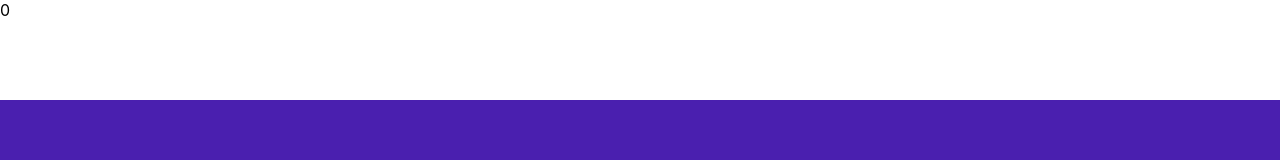
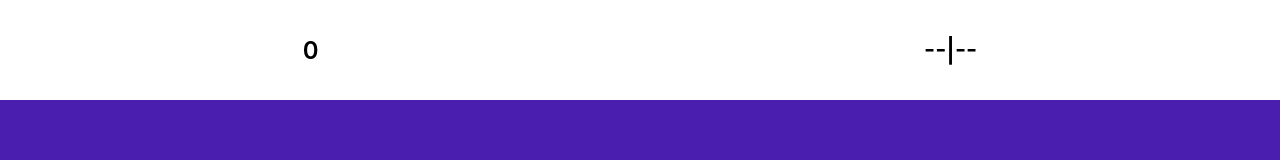
Before and after one commit to Betrayer/clicker, a React (Create React App) app: page / in a window 1280 px wide. Shown: the top 160 px of the page. Built offline with nearby package versions, Linux system fonts and the light colour scheme.

Commit message:
target refresher code changed, logic migrated

```diff
--- a/src/App.tsx
+++ b/src/App.tsx
@@ -1,14 +1,13 @@
 import React, { FC } from 'react';
-import Header from './components/Header/Header';
-import Field from './components/Field/Field';
+
+import Main from './components/Main/Main';
 import { Provider } from 'react-redux';
 import { store } from './redux/store';
 
 const App: FC = () => {
 	return (
 		<Provider store={store}>
-			<Header />
-			<Field />
+			<Main />
 		</Provider>
 	);
 };
--- a/src/components/Field/Field.tsx
+++ b/src/components/Field/Field.tsx
@@ -9,66 +9,32 @@ import { incrementScore } from '../../redux/reducers/score';
 import { useDimensions } from '../../hooks/useDimensions';
 import { useDispatch } from 'react-redux';
 
-const Field: FC = () => {
+interface IField {
+	refresh: (fn: () => void, delay: number) => void;
+}
+
+const Field: FC<IField> = ({ refresh }) => {
 	const { dimensions } = useDimensions();
 
 	const dispatch = useDispatch();
 
-	const [remainingTime, setRemainingTime] = useState<number | null>(null);
-	const [intervalId, setIntervalId] = useState<NodeJS.Timeout | null>(null);
+	const minHeight = 100;
+	const maxHeight = dimensions.height - 100;
+	const minWidth = 0;
+	const maxWidth = dimensions.width - 100;
+
 	const [coordinates, setCoordinates] = useState<ICoordinates>({
 		top: 0,
 		left: 0,
 	});
-
-	// const [debouncedFunction, setDebouncedFunction] =
-	// 	useState<NodeJS.Timeout | null>(null);
-
-	const debounce = (fn: () => void, delay: number) => {
-		// if (debouncedFunction) {
-		// 	clearTimeout(debouncedFunction);
-		// }
-		// const timeoutId = setTimeout(() => {
-		// 	fn();
-		// }, delay);
-		// setDebouncedFunction(timeoutId);
-		// =-=-=-=-=-=-=-=-=-=-=-=-=-=-=-=-=-=-=-=-=-=-=-=-=-=-=-=-=-=-=-=-=-=-=-=-=-=-=-=-
-		// setRemainingTime(delay);
-		if (intervalId) {
-			clearInterval(intervalId as NodeJS.Timeout);
-		}
-
-		const startTime = Date.now();
-		const timeoutId = setInterval(() => {
-			const elapsedTime = Date.now() - startTime;
-			const remaining = Math.max(0, delay - elapsedTime);
-			setRemainingTime(remaining / 1000);
-
-			if (remaining === 0) {
-				if (intervalId) {
-					clearInterval(intervalId as NodeJS.Timeout);
-				}
-				fn();
-				setRemainingTime(null);
-			}
-		}, 100); // Обновляем каждую секунду
-
-		setIntervalId(timeoutId);
-		setRemainingTime(delay / 1000); // Устанавливаем начальное время
-	};
 
 	const handle = () => {
 		console.log('Функция выполнена');
 	};
 
 	const handleButton = () => {
-		debounce(handle, 2000);
+		refresh(handle, 2000);
 	};
-
-	const minHeight = 100;
-	const maxHeight = dimensions.height - 100;
-	const minWidth = 0;
-	const maxWidth = dimensions.width - 100;
 
 	useEffect(() => {
 		randomCoordinates();
@@ -91,9 +57,6 @@ const Field: FC = () => {
 
 	return (
 		<section className='field'>
-			<span>
-				{remainingTime !== null ? remainingTime.toFixed(1) : `--|--`}
-			</span>
 			<Target coordinates={coordinates} handleClick={handleClick} />
 		</section>
 	);
--- a/src/components/Header/Header.tsx
+++ b/src/components/Header/Header.tsx
@@ -4,13 +4,20 @@ import React, { FC } from 'react';
 
 import { useAppSelector } from '../../hooks/useAppSelector';
 
-const Header: FC = () => {
+interface IHeader {
+	remainingTime: number | null;
+}
+
+const Header: FC<IHeader> = ({ remainingTime }) => {
 	const score = useAppSelector((state) => state.scoreSlice.score);
 
 	return (
 		<header className='header'>
 			<div className='header__wrapper'>
 				<span>{score}</span>
+				<span>
+					{remainingTime ? remainingTime.toFixed(1) : '--|--'}
+				</span>
 			</div>
 		</header>
 	);
--- a/src/components/Header/index.scss
+++ b/src/components/Header/index.scss
@@ -4,5 +4,17 @@
 	position: fixed;
 	height: variables.$headerHeight;
 	width: 100%;
-    background-color: #fff;
+	background-color: #fff;
+
+	&__wrapper {
+		display: flex;
+		height: 100%;
+		justify-content: space-around;
+		align-items: center;
+	}
+
+	span {
+		font-size: 24px;
+		font-weight: 600;
+	}
 }
--- /dev/null
+++ b/src/components/Main/Main.tsx
@@ -0,0 +1,18 @@
+import React, { FC } from 'react';
+
+import Field from '../Field/Field';
+import Header from '../Header/Header';
+import { useTargetRefresh } from '../../hooks/useTargetRefresh';
+
+const Main: FC = () => {
+	const { refresh, remainingTime } = useTargetRefresh();
+
+	return (
+		<>
+			<Header remainingTime={remainingTime} />
+			<Field refresh={refresh} />
+		</>
+	);
+};
+
+export default Main;
--- a/src/components/Target/Target.tsx
+++ b/src/components/Target/Target.tsx
@@ -1,9 +1,10 @@
 import './index.scss';
 
-import React, { FC } from 'react';
+import React, { FC, useRef } from 'react';
 
 import { ICoordinates } from '../../types/Target';
 import targetSize from '../../variables/_target.module.scss';
+import { useDetect } from '../../hooks/useDetect';
 
 interface ITarget {
 	coordinates: ICoordinates;
@@ -11,8 +12,15 @@ interface ITarget {
 }
 
 const Target: FC<ITarget> = ({ coordinates, handleClick }) => {
+	const targetRef = useRef(null);
+
+	const { isMissed } = useDetect(targetRef);
+
+	console.log(isMissed);
+
 	return (
 		<div
+			ref={targetRef}
 			className='target'
 			style={{
 				top: coordinates.top,
--- a/src/components/Target/index.scss
+++ b/src/components/Target/index.scss
@@ -9,18 +9,20 @@
 }
 
 .target {
-	background-color: #4a1f1d;
+	background-color: #5da21c;
 	position: absolute;
 	cursor: default;
 	border-radius: 100%;
 	display: flex;
 	justify-content: center;
 	align-items: center;
-	-webkit-user-select: none;
-	-ms-user-select: none;
-	user-select: none;
 
-	animation-name: shrink;
-	animation-duration: 2000ms;
+	&__target {
+		@extend .target;
+		background-color: #d51919;
+	}
+
+	// animation-name: shrink;
+	// animation-duration: 2000ms;
 	// animation-fill-mode: forwards;
 }
--- /dev/null
+++ b/src/hooks/useDetect.ts
@@ -0,0 +1,27 @@
+import { useEffect, useState } from 'react';
+
+interface IUseDetect {
+	isMissed: boolean;
+}
+
+export const useDetect = (ref: React.RefObject<HTMLElement>): IUseDetect => {
+	const [isMissed, setIsMissed] = useState(false);
+
+	useEffect(() => {
+		const handleClickOutside = (event: MouseEvent) => {
+			if (ref.current && !ref.current.contains(event.target as Node)) {
+				setIsMissed(true);
+			}
+		};
+
+		document.addEventListener('mousedown', handleClickOutside);
+
+		return () => {
+			document.removeEventListener('mousedown', handleClickOutside);
+		};
+	}, [ref]);
+
+	return {
+		isMissed,
+	};
+};
--- /dev/null
+++ b/src/hooks/useTargetRefresh.ts
@@ -0,0 +1,38 @@
+import { useState } from 'react';
+
+export interface IUseTargetRefresh {
+	refresh: (fn: () => void, delay: number) => void;
+	remainingTime: number | null;
+}
+
+export const useTargetRefresh = (): IUseTargetRefresh => {
+	const [intervalId, setIntervalId] = useState<NodeJS.Timeout | null>(null);
+	const [remainingTime, setRemainingTime] = useState<number | null>(null);
+
+	const refresh = (fn: () => void, delay: number) => {
+		if (intervalId) {
+			clearInterval(intervalId as NodeJS.Timeout);
+		}
+
+		const startTime = Date.now();
+		const timeoutId = setInterval(() => {
+			const elapsedTime = Date.now() - startTime;
+			const remaining = Math.max(0, delay - elapsedTime);
+			setRemainingTime(remaining / 1000);
+
+			if (remaining === 0) {
+				clearInterval(timeoutId);
+				setRemainingTime(null);
+				fn();
+			}
+		}, 100);
+
+		setIntervalId(timeoutId);
+		setRemainingTime(delay / 1000);
+	};
+
+	return {
+		refresh,
+		remainingTime,
+	};
+};
--- a/src/index.css
+++ b/src/index.css
@@ -1,13 +1,16 @@
 body {
-  margin: 0;
-  font-family: -apple-system, BlinkMacSystemFont, 'Segoe UI', 'Roboto', 'Oxygen',
-    'Ubuntu', 'Cantarell', 'Fira Sans', 'Droid Sans', 'Helvetica Neue',
-    sans-serif;
-  -webkit-font-smoothing: antialiased;
-  -moz-osx-font-smoothing: grayscale;
+	margin: 0;
+	font-family: -apple-system, BlinkMacSystemFont, 'Segoe UI', 'Roboto',
+		'Oxygen', 'Ubuntu', 'Cantarell', 'Fira Sans', 'Droid Sans',
+		'Helvetica Neue', sans-serif;
+	-webkit-font-smoothing: antialiased;
+	-moz-osx-font-smoothing: grayscale;
+	-webkit-user-select: none;
+	-ms-user-select: none;
+	user-select: none;
 }
 
 code {
-  font-family: source-code-pro, Menlo, Monaco, Consolas, 'Courier New',
-    monospace;
+	font-family: source-code-pro, Menlo, Monaco, Consolas, 'Courier New',
+		monospace;
 }
```
Also changed, not shown: src/components/Main/index.scss (added).
